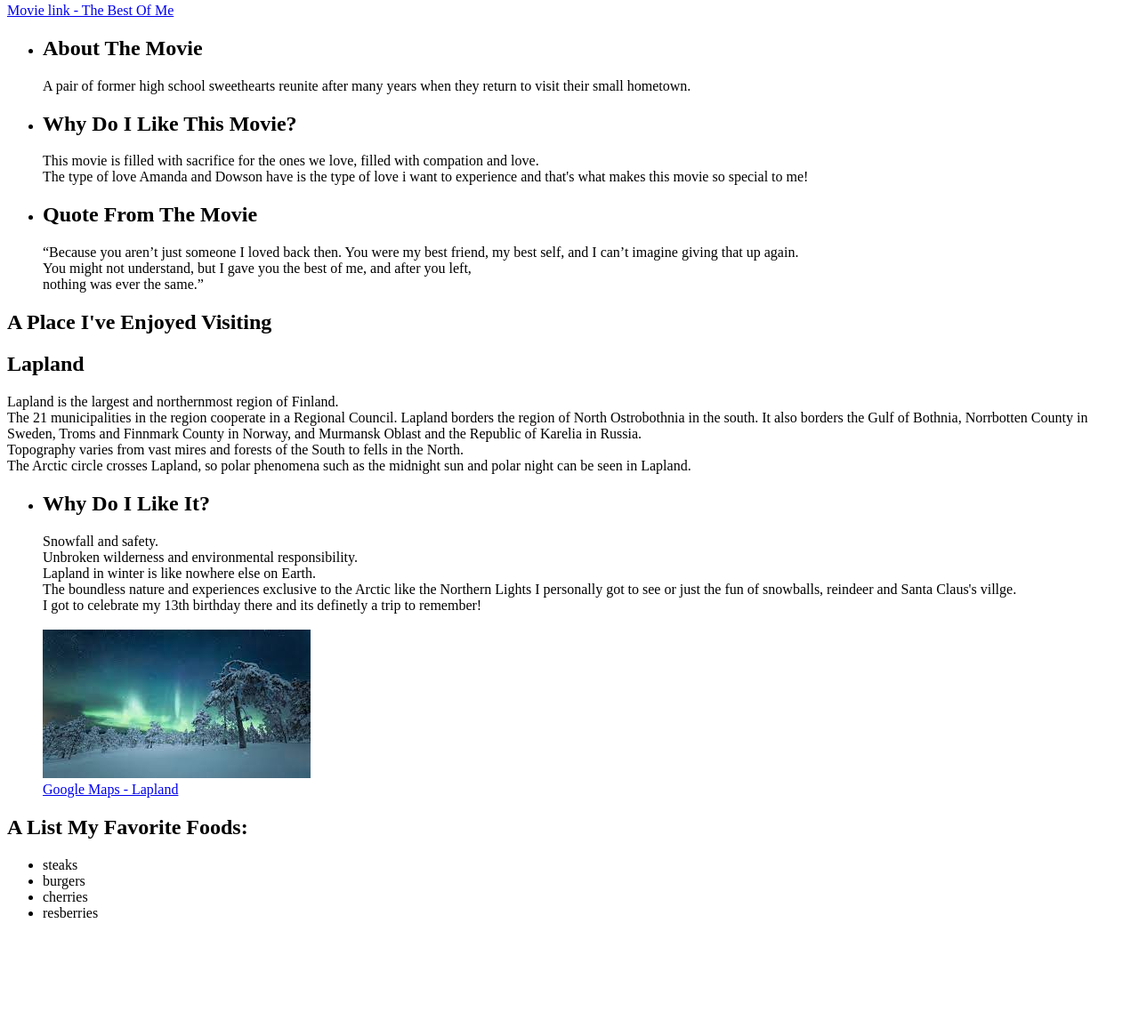
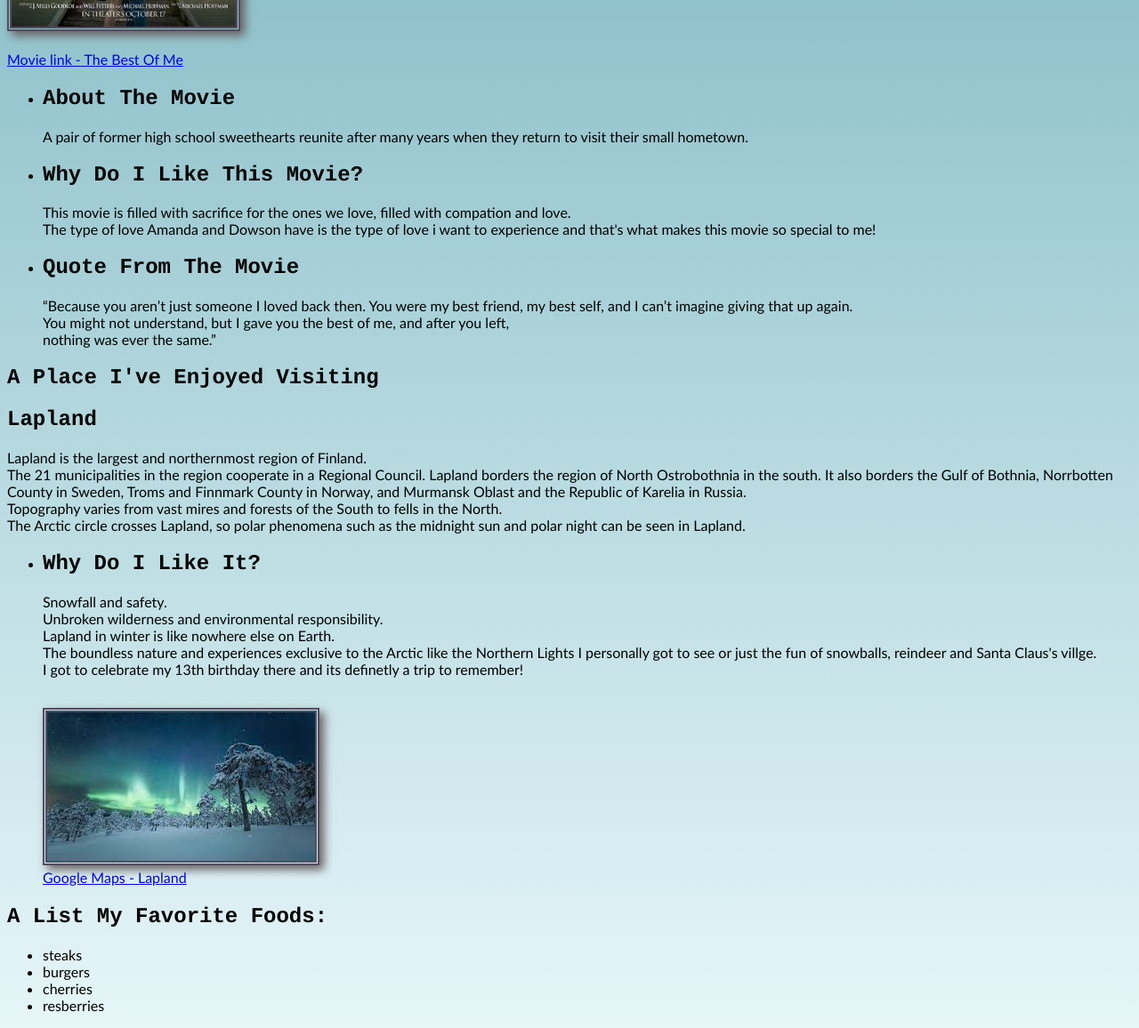
Before and after one commit to InbalKimhi/exercise-week-1-, a website: page index.html in a window 1280 px wide. Shown: the part 532-1688 px from the top of the page at 89% size. Before the commit the page ends 1584 px from the top, so only its background shows below. Drawn offline with Linux system fonts and the light colour scheme.

Commit message:
adding yesterdays requirements to the files

```diff
--- a/index.html
+++ b/index.html
@@ -3,93 +3,109 @@
     <head>
         <title> Inbal Kimhi</title>
         <link rel="icon" type="image/x-icon" href="./photos/fav4.ico">
+
     </head>
-    <body>
+    <body style="background-image: linear-gradient(rgb(105, 170, 182), rgb(230, 246, 249));">
         <nav>
             <ul>
                 <li>
-                    <a href="#movie"> movie section </a>
+                    <a href="#movie" style="font-family:'Trebuchet MS', 'Lucida Sans Unicode', 'Lucida Grande', 'Lucida Sans', Arial, sans-serif"> movie section </a>
                 </li>
                 <li>
-                    <a href="#place"> place section </a>
+                    <a href="#place" style="font-family:'Trebuchet MS', 'Lucida Sans Unicode', 'Lucida Grande', 'Lucida Sans', Arial, sans-serif"> place section </a>
                 </li>
                 <li>
-                    <a href="#food"> food section </a>
+                    <a href="#food" style="font-family:'Trebuchet MS', 'Lucida Sans Unicode', 'Lucida Grande', 'Lucida Sans', Arial, sans-serif"> food section </a>
+                </li>
+                <li>
+                        <a href="file:///C:/Users/97254/Desktop/webdev/%D7%A9%D7%9C%D7%91%20%D7%9E%D7%A7%D7%A6%D7%95%D7%A2%D7%99/front%20end/exercise%20week%201/%D7%9E%D7%A9%D7%99%D7%9E%D7%94%201%2002.11/exercise%201%2002.11/schools.html" style="font-family:'Trebuchet MS', 'Lucida Sans Unicode', 'Lucida Grande', 'Lucida Sans', Arial, sans-serif">had over to my schools table</a>
                 </li>
             </ul>
         </nav>
         <section>
-            <h1 id="Movie">
+            <h1 style="font-family:courier;" id="Movie">
                 favorite Movie - The Best Of Me
             </h1>
-            <img src="./photos/The_Best_of_Me_poster.jpg">
+            <img id="try" src="./photos/The_Best_of_Me_poster.jpg">
+            <style>#try {box-shadow: 5px 5px 10px rgb(103, 94, 94)}</style>
+            <style>#try {border: thick double #524e61; } </style>
+
             <br>
-            <a href = https://www.imdb.com/title/tt1972779/?ref_=nv_sr_srsg_3  target=”_blank” >Movie link - The Best Of Me </a>
             <br>
+            <a href = https://www.imdb.com/title/tt1972779/?ref_=nv_sr_srsg_3  target=”_blank” style="font-family:'Trebuchet MS', 'Lucida Sans Unicode', 'Lucida Grande', 'Lucida Sans', Arial, sans-serif">Movie link - The Best Of Me </a>
+            <br>
+
             <ul>
                 <li>
-            <h2>
+            <h2 style="font-family:courier;">
                 About The Movie
             </h2>
+            <p style="font-family:'Trebuchet MS', 'Lucida Sans Unicode', 'Lucida Grande', 'Lucida Sans', Arial, sans-serif">
                     A pair of former high school sweethearts reunite after many years when they return to visit their small hometown.
+            </p>
                 </li>
                 <li>
-            <h2>
+            <h2 style="font-family:courier;">
                 Why Do I Like This Movie?
             </h2>
-
+                <p style="font-family:'Trebuchet MS', 'Lucida Sans Unicode', 'Lucida Grande', 'Lucida Sans', Arial, sans-serif">
                     This movie is filled with sacrifice for the ones we love, filled with compation and love. <br> The type of love Amanda and Dowson have is the type of love i want to experience and that's what makes this movie so special to me!
+                </p>
                 </li>
                 <li>
-            <h2>
+            <h2 style="font-family:courier;">
                 Quote From The Movie
             </h2>
-
+                <p style="font-family:'Trebuchet MS', 'Lucida Sans Unicode', 'Lucida Grande', 'Lucida Sans', Arial, sans-serif">
                     “Because you aren’t just someone I loved back then. You were my best friend, my best self, and I can’t imagine giving that up again.<br> You might not understand, but I gave you the best of me, and after you left,<br> nothing was ever the same.”
-
+                </p>
                 </li>
             </ul>
         </section>
         <section>
-            <h1 id="place" >
+            <h1 id="place" style="font-family:courier;" >
                 A Place I've Enjoyed Visiting
             </h1>
-                    <h2>
+                    <h2 style="font-family:courier;">
                         Lapland
                     </h2>
-                    <p>
+                    <p style="font-family:'Trebuchet MS', 'Lucida Sans Unicode', 'Lucida Grande', 'Lucida Sans', Arial, sans-serif">
                     Lapland is the largest and northernmost region of Finland.<br> The 21 municipalities in the region cooperate in a Regional Council. Lapland borders the region of North Ostrobothnia in the south. It also borders the Gulf of Bothnia, Norrbotten County in Sweden, Troms and Finnmark County in Norway, and Murmansk Oblast and the Republic of Karelia in Russia.<br> Topography varies from vast mires and forests of the South to fells in the North.<br> The Arctic circle crosses Lapland, so polar phenomena such as the midnight sun and polar night can be seen in Lapland.
                     </p>
             <ul>
                 <li>
-                    <h2>
+                    <h2 style="font-family:courier;">
                         Why Do I Like It?
                     </h2>
+                    <p style="font-family:'Trebuchet MS', 'Lucida Sans Unicode', 'Lucida Grande', 'Lucida Sans', Arial, sans-serif">
                     Snowfall and safety. <br> Unbroken wilderness and environmental responsibility.<br> Lapland in winter is like nowhere else on Earth. <br> The boundless nature and experiences exclusive to the Arctic like the Northern Lights I personally got to see or just the fun of snowballs, reindeer and Santa Claus's villge. <br> I got to celebrate my 13th birthday there and its definetly a trip to remember!
+                    </p>
                 </li>
                 <br>
 
-                 <img src="./photos/lapland.jfif">
+                 <img id="lapland_img" src="./photos/lapland.jfif">
+                 <style>#lapland_img {box-shadow: 5px 5px 10px rgb(103, 94, 94)}</style>
+                 <style>#lapland_img {border: thick double #524e61; } </style>
                  <br>
-                 <a href=https://www.google.com/maps/place/Lapland,+Finland/@67.6307625,20.8032921,6z/data=!3m1!4b1!4m6!3m5!1s0x45d30036254ca145:0xcedc4eb30d91aca1!8m2!3d67.9222304!4d26.5046438!16zL20vMDFuZHdr?hl=en  target=”_blank” > Google Maps - Lapland </a>
+                 <a href=https://www.google.com/maps/place/Lapland,+Finland/@67.6307625,20.8032921,6z/data=!3m1!4b1!4m6!3m5!1s0x45d30036254ca145:0xcedc4eb30d91aca1!8m2!3d67.9222304!4d26.5046438!16zL20vMDFuZHdr?hl=en  target=”_blank” style="font-family:'Trebuchet MS', 'Lucida Sans Unicode', 'Lucida Grande', 'Lucida Sans', Arial, sans-serif"> Google Maps - Lapland </a>
 
             </ul>
         </section>
         <section>
-            <h1 id="food">
+            <h1 id="food" style="font-family:courier;">
                A List My Favorite Foods:
             </h1>
             <ul>
-                <li>
+                <li style="font-family:'Trebuchet MS', 'Lucida Sans Unicode', 'Lucida Grande', 'Lucida Sans', Arial, sans-serif">
                     steaks
                 </li>
-                <li>
+                <li style="font-family:'Trebuchet MS', 'Lucida Sans Unicode', 'Lucida Grande', 'Lucida Sans', Arial, sans-serif">
                     burgers
                 </li>
-                <li>
+                <li style="font-family:'Trebuchet MS', 'Lucida Sans Unicode', 'Lucida Grande', 'Lucida Sans', Arial, sans-serif">
                     cherries
                 </li>
-                <li>
+                <li style="font-family:'Trebuchet MS', 'Lucida Sans Unicode', 'Lucida Grande', 'Lucida Sans', Arial, sans-serif">
                     resberries
                 </li>
             </ul>
```
